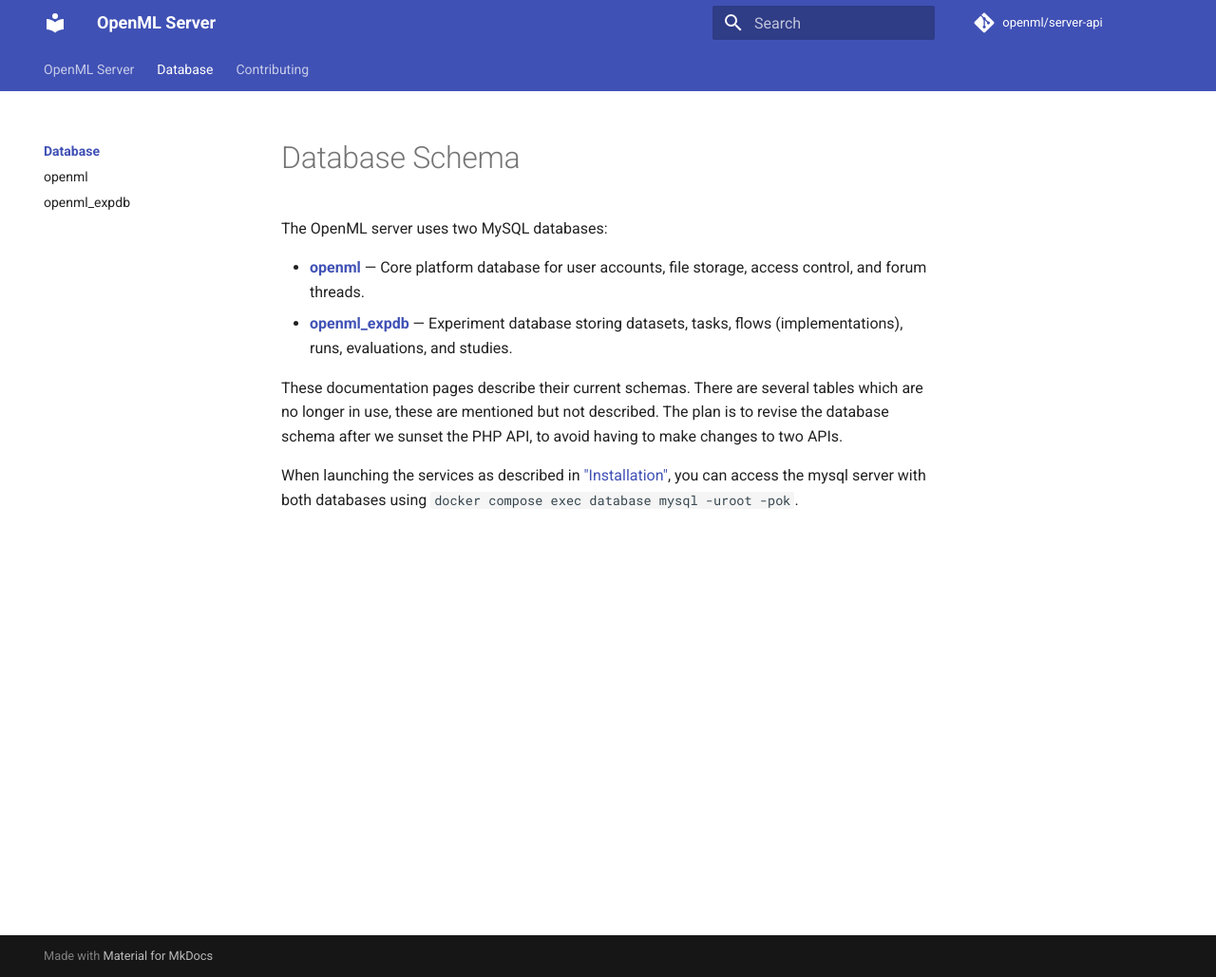
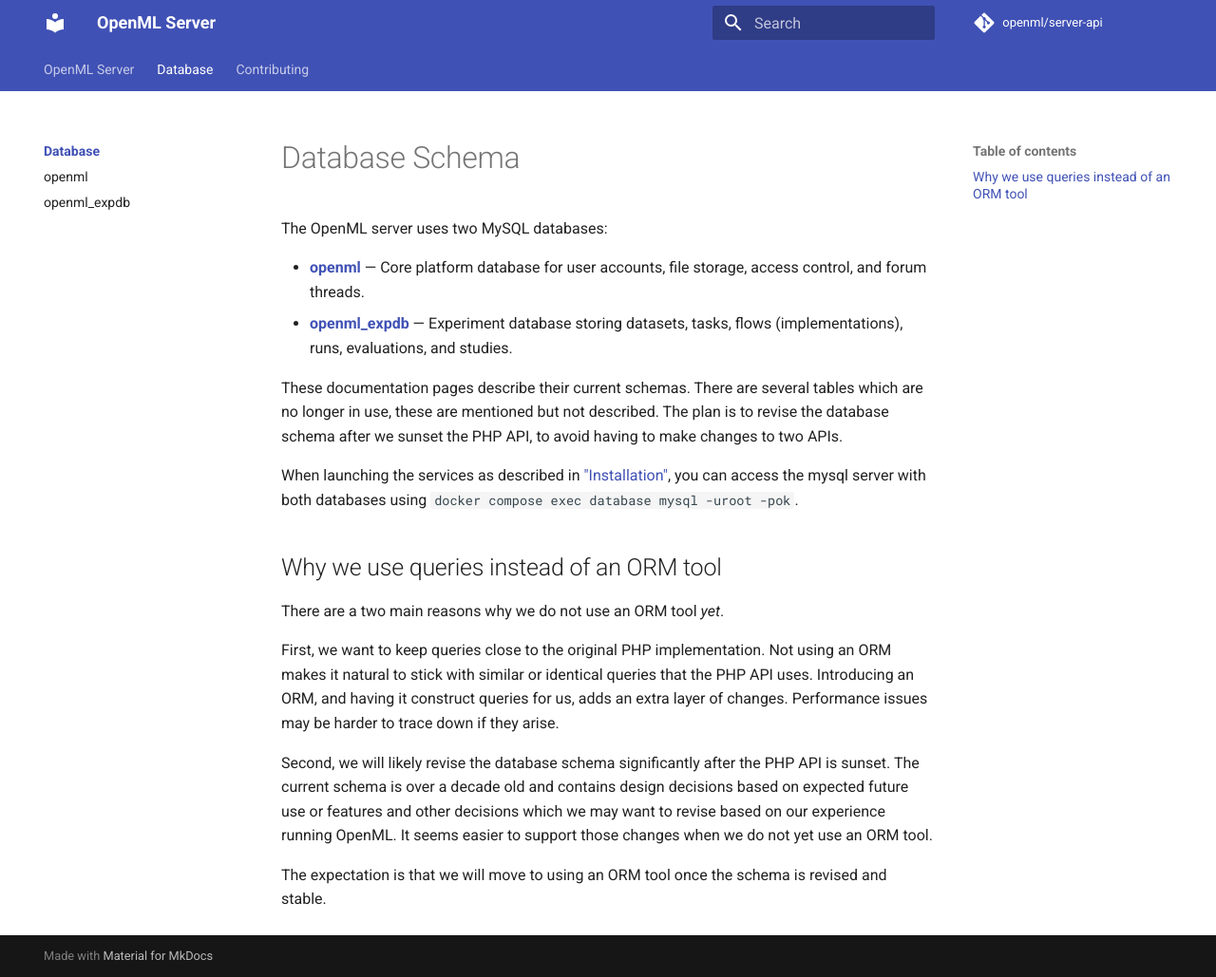
Before and after one commit to openml/server-api, an MkDocs documentation site: the page built from docs/database/index.md, in a window 1280 px wide and 1029 px high. Shown: the whole window at 95% size. Built offline with MkDocs 1.6.1 and Material for MkDocs 9.7.7, drawn with Linux system fonts in a browser that asks for light colours; comment, search, counter and statistics services are not loaded.

Commit message:
Add explanation on absense of ORM

```diff
--- a/docs/database/index.md
+++ b/docs/database/index.md
@@ -10,3 +10,18 @@ There are several tables which are no longer in use, these are mentioned but not
 The plan is to revise the database schema after we sunset the PHP API, to avoid having to make changes to two APIs.
 
 When launching the services as described in ["Installation"](../installation.md), you can access the mysql server with both databases using `docker compose exec database mysql -uroot -pok`.
+
+## Why we use queries instead of an ORM tool
+There are a two main reasons why we do not use an ORM tool *yet*.
+
+First, we want to keep queries close to the original PHP implementation.
+Not using an ORM makes it natural to stick with similar or identical queries that the PHP API uses.
+Introducing an ORM, and having it construct queries for us, adds an extra layer of changes.
+Performance issues may be harder to trace down if they arise.
+
+Second, we will likely revise the database schema significantly after the PHP API is sunset.
+The current schema is over a decade old and contains design decisions based on expected future use or features
+and other decisions which we may want to revise based on our experience running OpenML.
+It seems easier to support those changes when we do not yet use an ORM tool.
+
+The expectation is that we will move to using an ORM tool once the schema is revised and stable.
```
